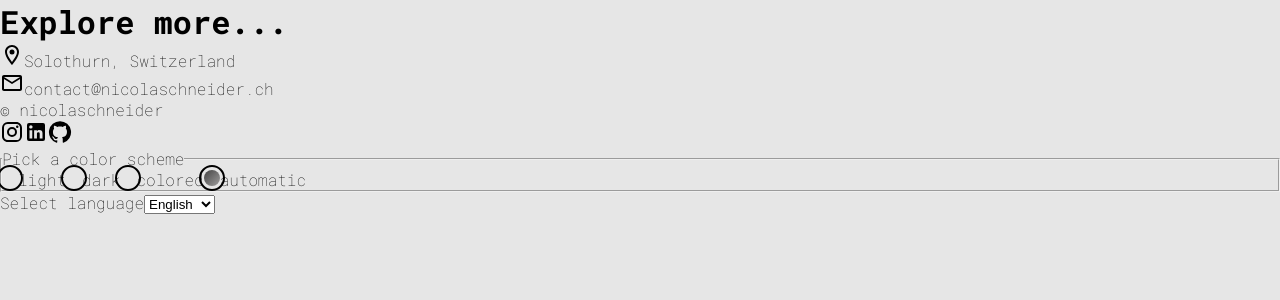
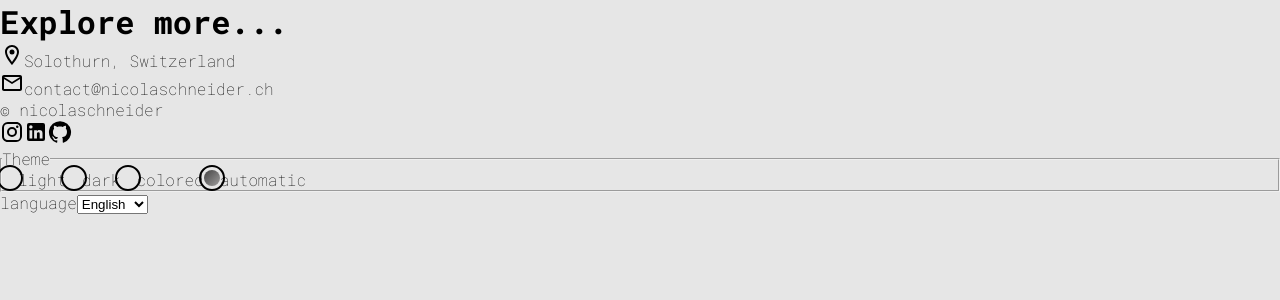
Before and after one commit to develop-nicolaschneider/nicolaschneider, a React (Create React App) app: page / in a window 1280 px wide. Shown: the top 300 px of the page. Built offline with nearby package versions, Linux system fonts and the light colour scheme.

Commit message:
Updated language IDs

```diff
--- a/src/i18n.js
+++ b/src/i18n.js
@@ -1,5 +1,5 @@
 import i18n from 'i18next'
-import { initReactI18next } from "react-i18next";
+import { initReactI18next } from "react-i18next"
 
 i18n.use(initReactI18next).init({
     debug: false,
@@ -20,12 +20,12 @@ i18n.use(initReactI18next).init({
                 locationText: "Solothurn, Switzerland",
                 email: "contact@nicolaschneider.ch",
                 copyrights: "© nicolaschneider",
-                labelTheme: "Pick a color scheme",
+                labelTheme: "Theme",
                 coloredTheme: "colored",
                 darkTheme: "dark",
                 lightTheme: "light",
                 systemTheme: "automatic",
-                selectLngLbl: "Select language"
+                selectLngLbl: "language"
             }
         },
         de: {
@@ -39,12 +39,12 @@ i18n.use(initReactI18next).init({
                 locationText: "Solothurn, Schweiz",
                 email: "contact@nicolaschneider.ch",
                 copyrights: "© nicolaschneider",
-                labelTheme: "Wähle ein Farbschema",
+                labelTheme: "Farbschema",
                 coloredTheme: "bunt",
                 darkTheme: "dunkel",
                 lightTheme: "hell",
                 systemTheme: "Automatisch",
-                selectLngLbl: "Sprache wählen"
+                selectLngLbl: "Sprache"
             }
         }
     }
```
